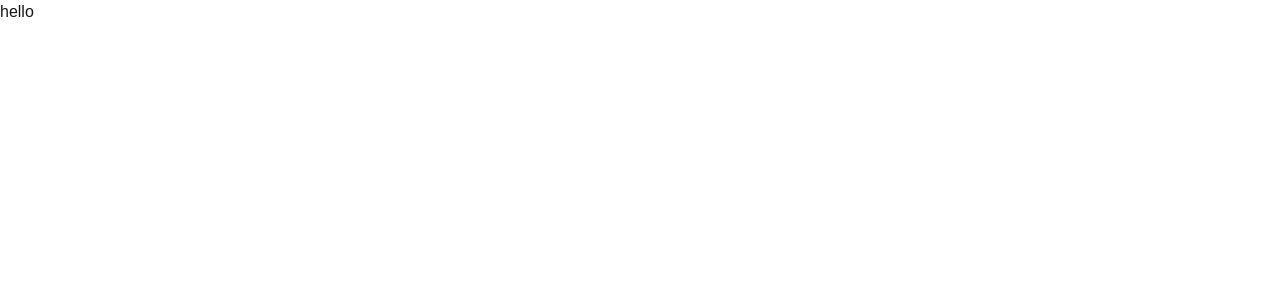
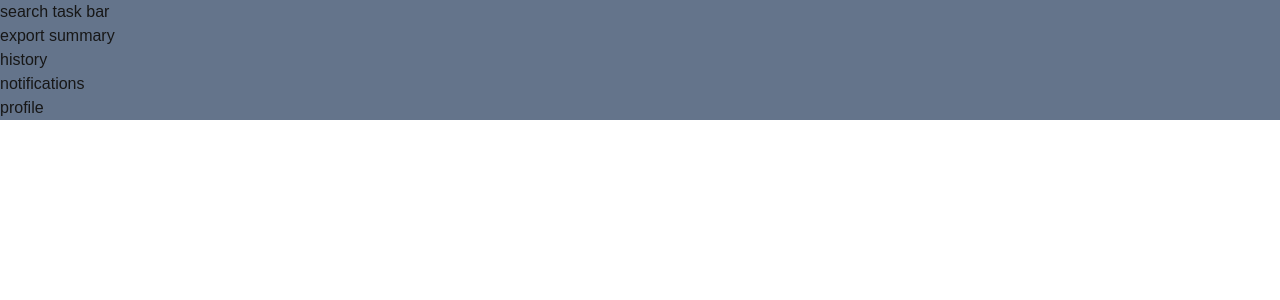
Before and after one commit to GMaxDev/Timeyfi_project, a Next.js app: page /dashboard in a window 1280 px wide. Shown: the top 300 px of the page. Built offline with nearby package versions, Linux system fonts and the light colour scheme.

Commit message:
feat: structure header setup

```diff
--- a/package.json
+++ b/package.json
@@ -10,7 +10,6 @@
   },
   "dependencies": {
     "next": "15.1.6",
-    "next-themes": "^0.4.4",
     "react": "^19.0.0",
     "react-dom": "^19.0.0",
     "react-icons": "^5.4.0"
--- /dev/null
+++ b/src/app/components/export-summary.jsx
@@ -0,0 +1,7 @@
+export default function ExportSummary() {
+  return (
+    <>
+      <div className="w-auto bg-slate-500">export summary</div>
+    </>
+  );
+}
--- /dev/null
+++ b/src/app/components/history.jsx
@@ -0,0 +1,7 @@
+export default function History() {
+  return (
+    <>
+      <div className="w-auto bg-slate-500">history</div>
+    </>
+  );
+}
--- /dev/null
+++ b/src/app/components/notifications.jsx
@@ -0,0 +1,7 @@
+export default function Notifications() {
+  return (
+    <>
+      <div className="w-auto bg-slate-500">notifications</div>
+    </>
+  );
+}
--- /dev/null
+++ b/src/app/components/profile.jsx
@@ -0,0 +1,7 @@
+export default function Profile() {
+  return (
+    <>
+      <div className="w-auto bg-slate-500">profile</div>
+    </>
+  );
+}
--- /dev/null
+++ b/src/app/components/search-task-bar.jsx
@@ -0,0 +1,7 @@
+export default function SearchTaskBar() {
+  return (
+    <>
+      <div className="w-auto bg-slate-500">search task bar</div>
+    </>
+  );
+}
--- a/src/app/dashboard/page.js
+++ b/src/app/dashboard/page.js
@@ -1,9 +1,18 @@
 import Image from "next/image";
+import SearchTaskBar from "@/app/components/search-task-bar"
+import ExportSummary from "../components/export-summary";
+import History from "../components/history";
+import Notifications from "../components/notifications";
+import Profile from "../components/profile";
 
 export default function Dashboard() {
   return (
     <>
-      <h1>hello</h1>
+      <SearchTaskBar />
+      <ExportSummary />
+      <History />
+      <Notifications />
+      <Profile />
     </>
   );
 }
--- a/src/app/layout.js
+++ b/src/app/layout.js
@@ -22,9 +22,7 @@ export default function RootLayout({ children }) {
       <body
         className={`${geistSans.variable} ${geistMono.variable} antialiased`}
       >
-        {" "}
-
-          {children}
+        {children}
       </body>
     </html>
   );
```
Also changed, not shown: 1 other file (tests, documents, lock files or other folders).
